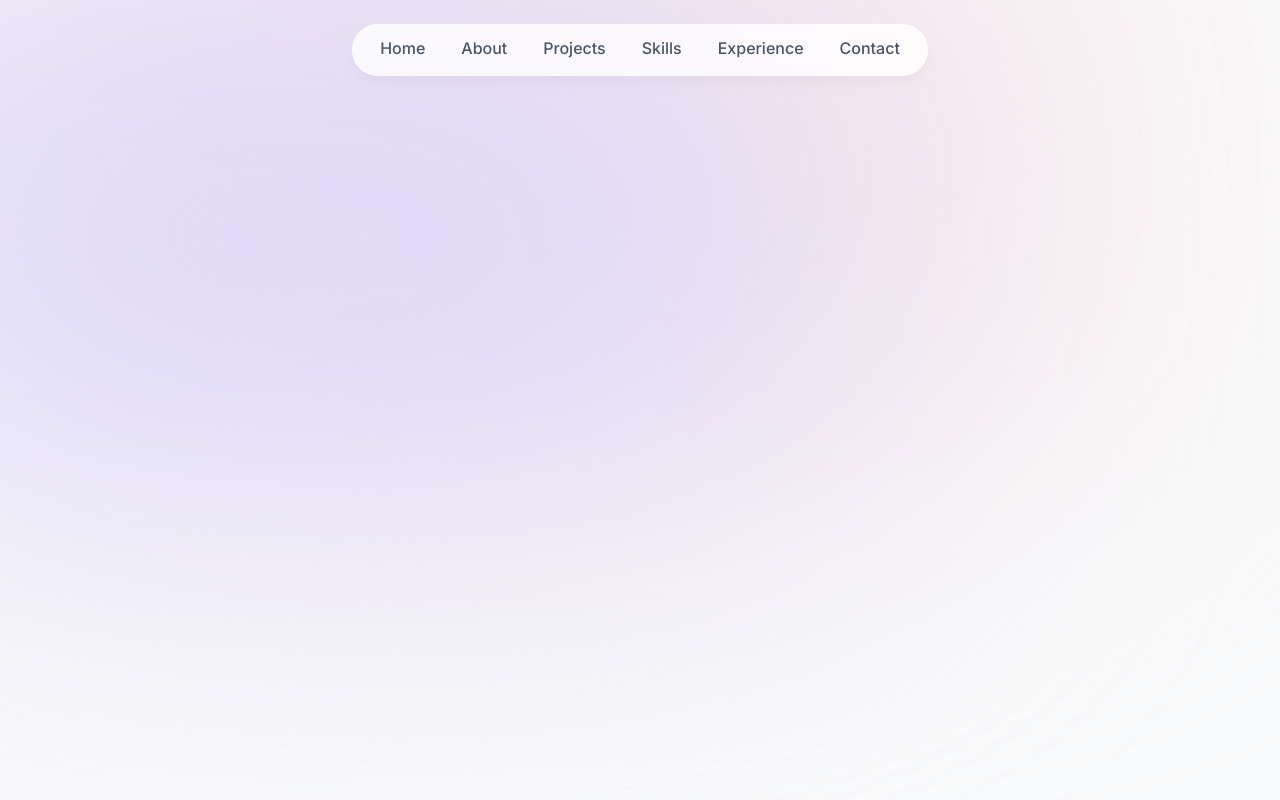
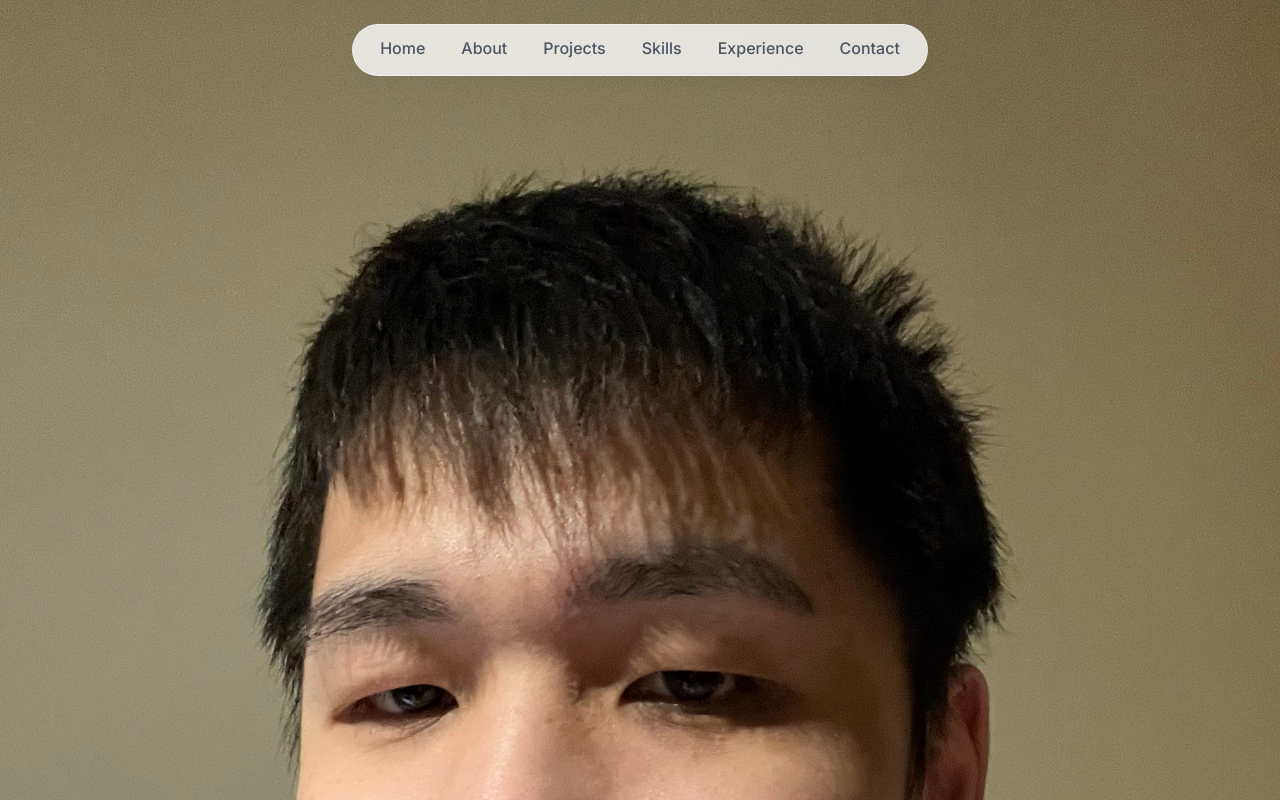
Before and after one commit to JasonMac123/NewPortfolio, a Next.js app: page / in a window 1280 px wide. Shown: the top 800 px of the page. Built offline with nearby package versions, Linux system fonts and the light colour scheme.

Commit message:
imports profile to homepage

```diff
--- a/app/page.tsx
+++ b/app/page.tsx
@@ -1,3 +1,9 @@
+import Profile from "@/components/Profile";
+
 export default function Home() {
-  return <div></div>;
+  return (
+    <main>
+      <Profile />
+    </main>
+  );
 }
```
